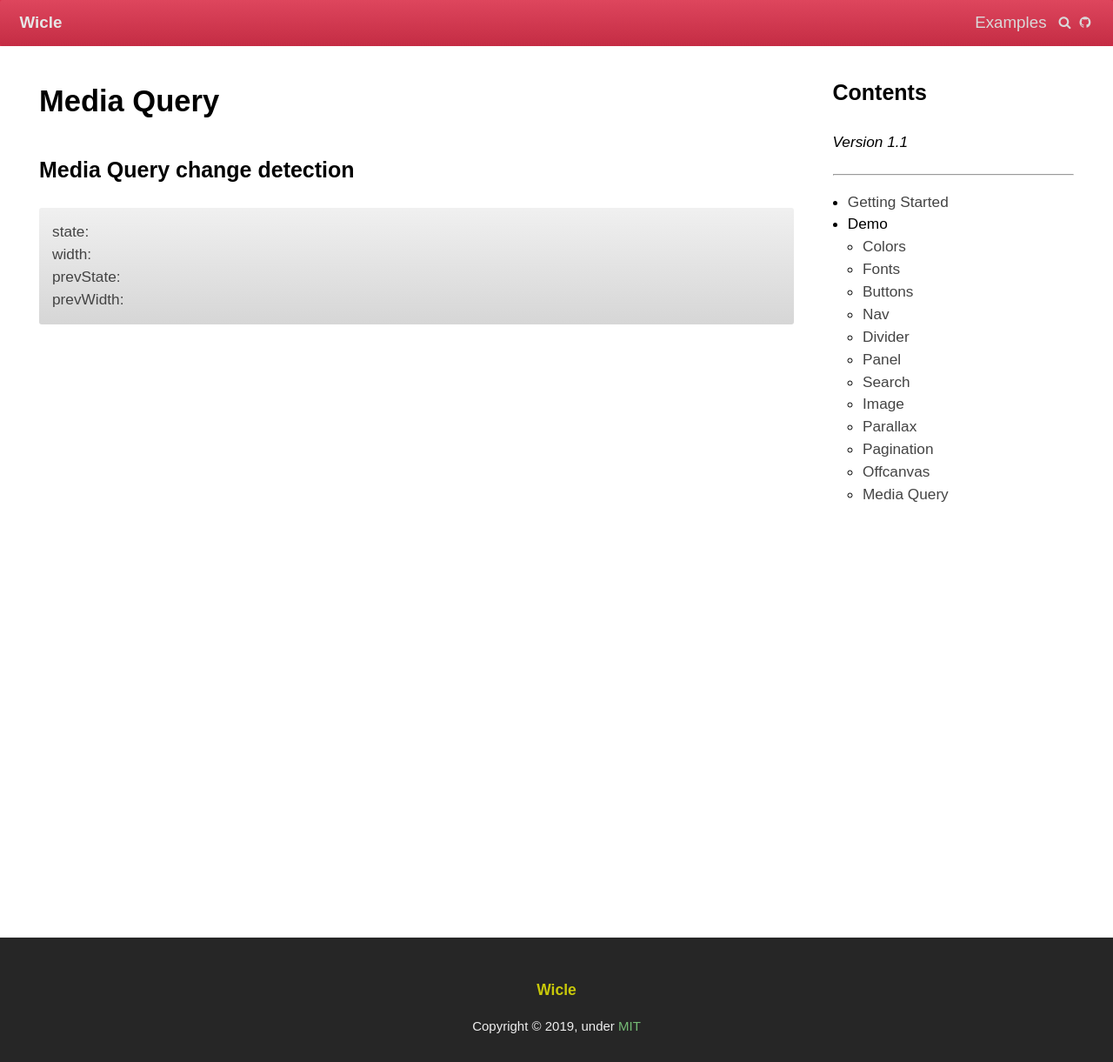
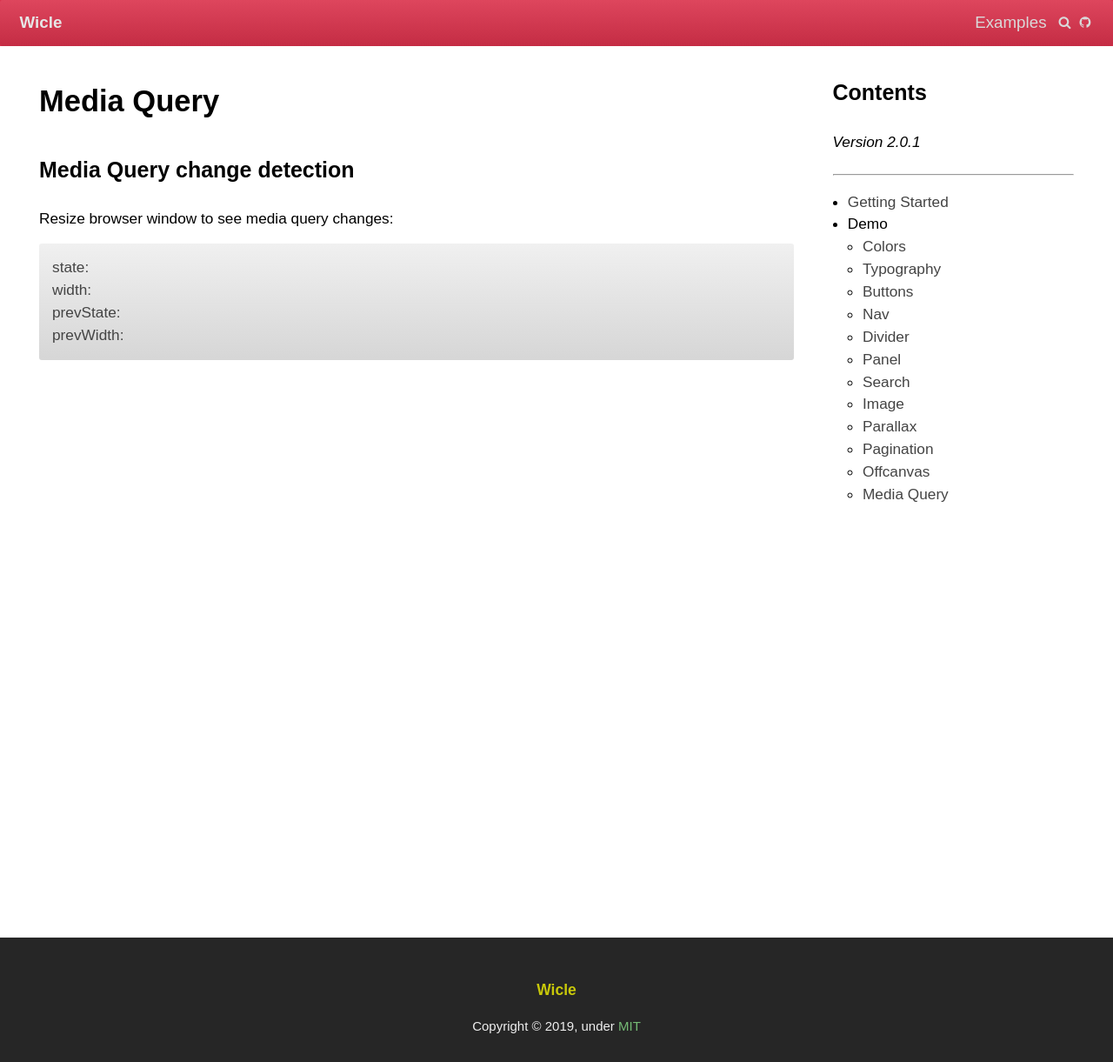
Before and after one commit to shnam7/wicle-site, a Jekyll site: the page built from docs/demo/media-query.md, in a window 1280 px wide. Shown: the whole page at 87% size. Built offline with Jekyll 4.4.1, drawn with Linux system fonts in a browser that asks for light colours; nearby versions of some CDN libraries.

Commit message:
Fix docs errors including verison number

```diff
--- a/docs/_config.yml
+++ b/docs/_config.yml
@@ -8,7 +8,7 @@ repo:             "https://github.com/shnam7/wicle"
 # source and destination is set by gulpfile.js
 #source:           .
 #destination:      _site
-version:          1.1
+version:          2.0.1
 encoding:         utf-8
 markdown:         kramdown
 #highlighter:      none
--- a/docs/_includes/sidebar.md
+++ b/docs/_includes/sidebar.md
@@ -8,7 +8,7 @@
 * [Getting Started]({{site.baseurl}}/contents/getting-started)
 * Demo
   - [Colors]({{site.baseurl}}/demo/colors)
-  - [Fonts]({{site.baseurl}}/demo/fonts)
+  - [Typography]({{site.baseurl}}/demo/typography)
   - [Buttons]({{site.baseurl}}/demo/buttons)
   - [Nav]({{site.baseurl}}/demo/nav)
   - [Divider]({{site.baseurl}}/demo/divider)
--- a/docs/assets/scss/demo/parallax.scss
+++ b/docs/assets/scss/demo/parallax.scss
@@ -3,9 +3,9 @@
 $surface-count: 5;
 $box-height: 150px;
 $surface-spacing: $box-height * 0.5;
-$box-per-surface: 10;
 
-.l-page {
+
+.l-content {
     min-height: 2000px;
 }
 
@@ -13,7 +13,7 @@ $box-per-surface: 10;
     position: absolute;
     top: 25%;
     left: 0;
-    width: 100%;
+    width: calc(100% - var(--sidebar-width));
 }
 
 .box {
--- a/docs/demo/media-query.md
+++ b/docs/demo/media-query.md
@@ -8,6 +8,8 @@ class: demo-media-query
 # Media Query
 
 ## Media Query change detection
+Resize browser window to see media query changes:
+
 {::nomarkdown}
 <div class="w-panel">
     <div><span>state: </span><span class='js-mqstat-state'></span></div>
--- a/scss/wicle/base/_reset.scss
+++ b/scss/wicle/base/_reset.scss
@@ -112,7 +112,8 @@ code {
     $key: 'w-reset';
 
     font-family: $w-font-mono;
-    // font-size: 1rem;     // set in normalize.css
+    font-size: $w-text-sm;
+    line-height: $w-line-height * $w-font-down-scaler;
     background: gsv($key, 'pre/bg'); // same color for pre and code
 }
 
```
Also changed, not shown: docs/assets/scss/docs.scss (+7 -0 lines), dist/css/wicle.min.css, docs/css/demo/fonts.min.css, docs/css/demo/parallax.min.css, docs/css/docs.min.css, docs/demo/typography.md (renamed from docs/demo/fonts.md), 1 other file.
